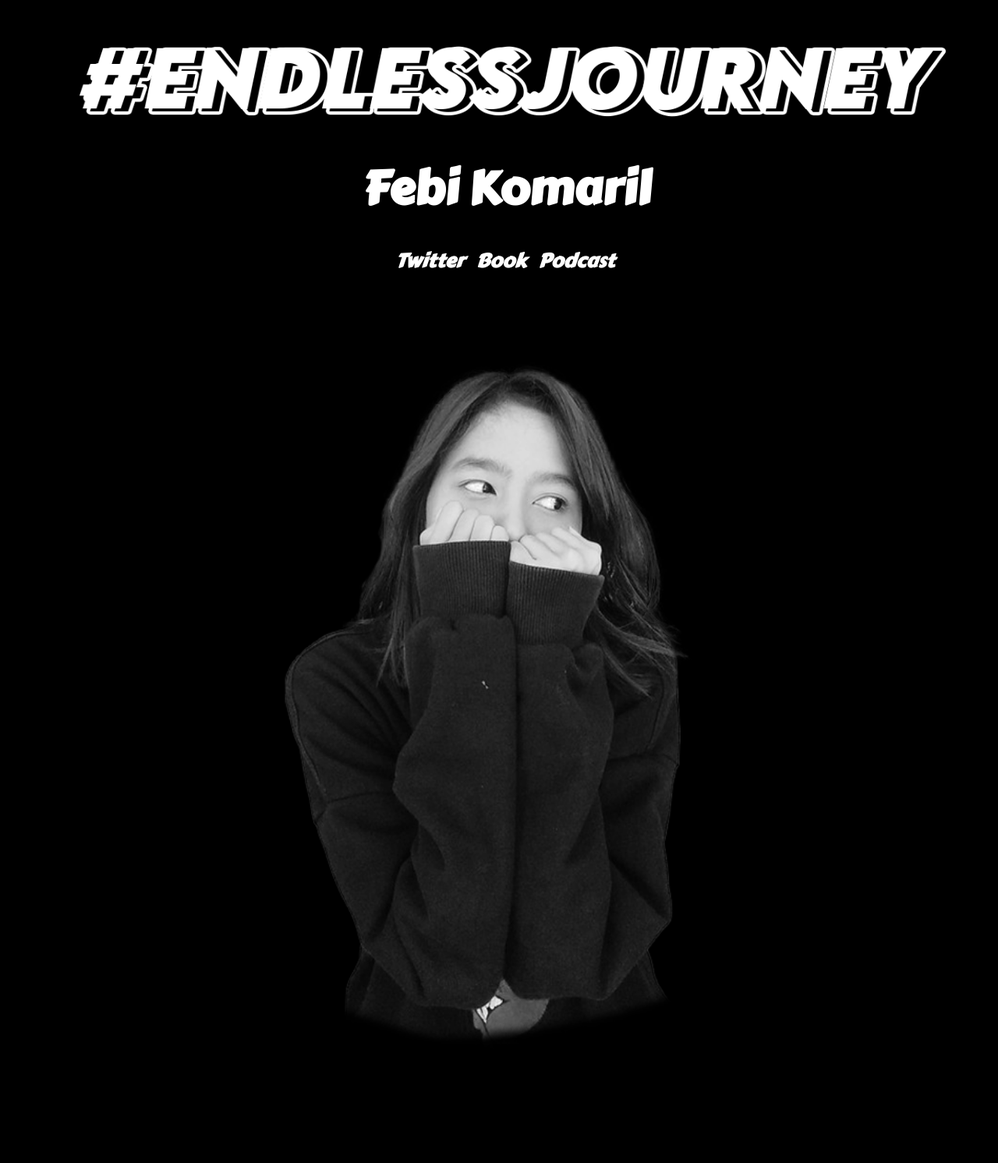
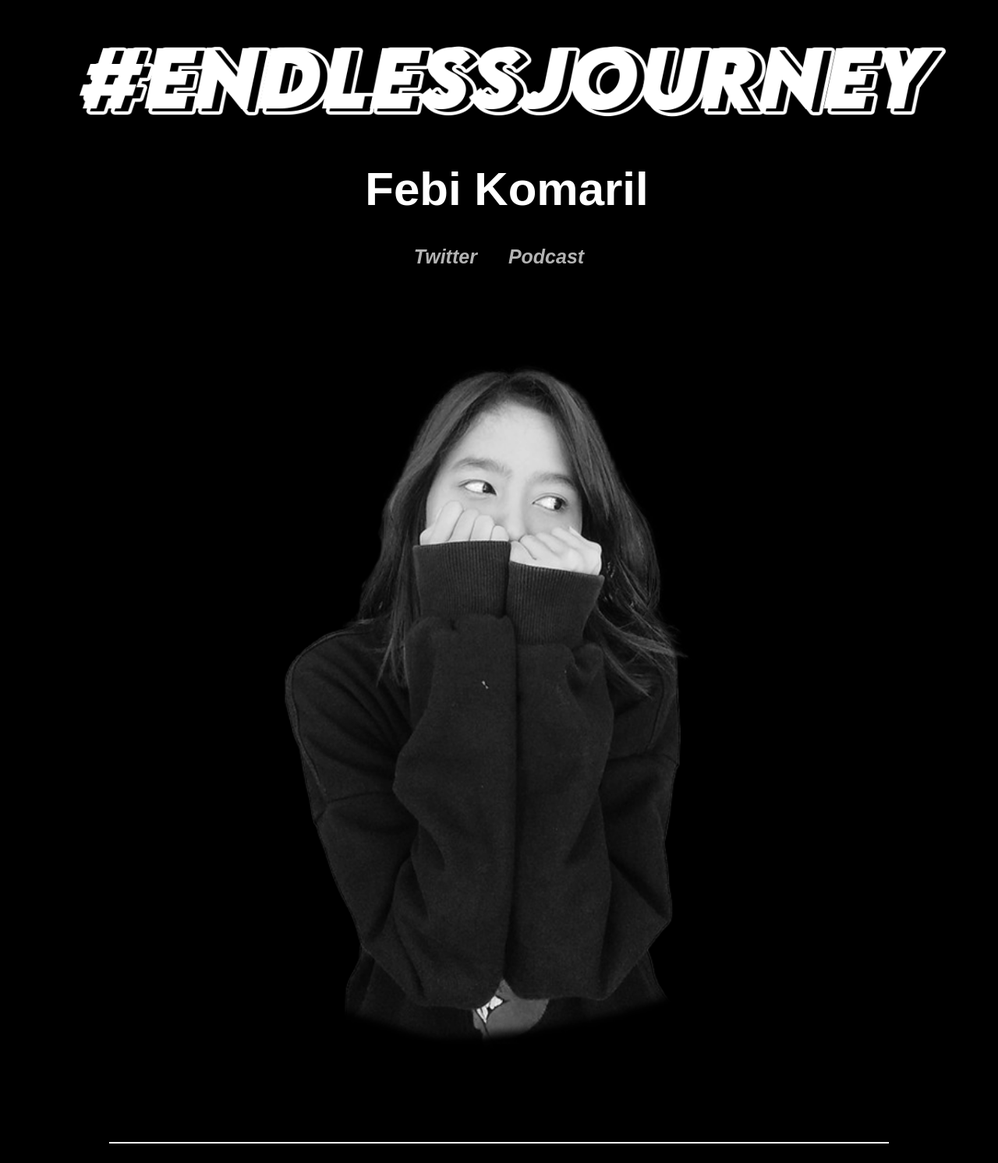
Before and after one commit to alifdoll/web-ultah, a PHP site: page / in a window 1280 px wide. Shown: the top 1492 px of the page at 78% size. Before the commit the page ends 1333 px from the top, so only its background shows below. Run offline with PHP 8.4, Linux system fonts and the light colour scheme; some libraries are stand-ins or nearby versions.

Commit message:
UPDATE RESPONSIVE

```diff
--- a/Source/IndexStyle.css
+++ b/Source/IndexStyle.css
@@ -1,7 +1,8 @@
 body {
     margin: 0px;
     background-color: black;
-    font-family: 'Carter One', cursive;
+    font-family:'Arial';
+    /*font-family: 'Carter One', cursive;*/
 }
 
 a {
@@ -15,9 +16,10 @@ a {
 }
 
 header {
-    height: 100px;
+    height: 1500px;
     width: 100%;
-    margin-bottom: 100px;
+    display: inline-flex;
+    z-index: 10;
 }
 
 header img {
@@ -37,7 +39,7 @@ header img {
     margin-bottom: 50px;
 }
 
-.social-media {
+.social-media  {
     height:100px;
     width: 100%;
     margin: 0 auto;
@@ -47,7 +49,7 @@ header img {
 }
 
 .logo {
-    padding-left: 15px;
+    padding: 0 20px;
 }
 
 .btn {
@@ -64,10 +66,71 @@ header img {
 .image-chara img {
     height: 1000px;
     width: 1000PX;
+    margin-bottom: 30px;
+    border-bottom: 2px solid white;
 }
 
 .social-media a{
     font-size: 25px;
     font-weight: bold;
     font-style: italic;
+    opacity: 0.7;
 }
+
+.social-media a:hover {
+    opacity: 1;
+    border-bottom: 2px solid white;
+}
+
+.top-wrapper {
+    height: 500px;
+    width: 100%;
+    margin-bottom: 100px;
+    background-color: black;
+}
+
+.top-wrapper video {
+    width: 100%;
+    opacity: 0.7;
+    position: absolute;
+}
+
+.btn-new {
+    display: inline-block;
+    color: white;
+    border-radius: 50px;
+    border: 3px solid white;
+    opacity: 0.7;
+}
+
+.top-wrappers a:hover {
+    opacity: 1;
+}
+.top-wrappers {
+    width: 200px;
+    display: flex;
+    margin: 0 auto;
+    padding-top: 400px;
+    justify-content: center;
+    position: relative;
+    font-size: 40px;
+}
+
+.hadiah {
+    padding: 10 50px;
+}
+
+footer {
+    height: 150px;
+    width: 100%;
+    margin-top: 200px;
+    margin-bottom: 50px;
+    text-align: center;
+    position: absolute;
+    color: white;
+    opacity: 0.8;
+}
+
+footer span {
+    color: red;
+}
--- a/index.php
+++ b/index.php
@@ -1,7 +1,7 @@
 <html>
     <head>
         <meta charset="utf-8">
-        <title>Journey</title>
+        <title>Endless Journey</title>
         <link rel="shortcut icon" type="image" href="Asset/icon.jpg">
         <link rel="stylesheet" href="Source/IndexStyle.css">
         <link rel="stylesheet" href="Source/ResponsiveIndex.css">
@@ -12,34 +12,38 @@
     <body>
         <header>
             <div class="container">
+                <div class="respo">
                     <img src="Asset/ej.png">
                 </div>
-        </header>
-        <main>
                 <div class="name-chara">
                     <h1>Febi Komaril</h1>
                 </div>
                 <div class="social-media">
-                <div class="logo plus">
-                    <a href="https://twitter.com/Febinetsui_ID/status/1354674289790787586?s=20" class="btn">Twitter</a>
-                </div>
-                <div class="logo plus">
-                    <a href="#" class="btn">Book</a>
+                    <div class="logo">
+                        <a href="https://twitter.com/Febinetsui_ID/status/1354674289790787586?s=20" class="btn" target="_blank">Twitter</a>
                     </div>
                     <div class="logo">
-                    <a href="#" class="btn">Podcast</a>
+                        <a href="https://open.spotify.com/episode/1AJ2LGHrJLnl8Dm3zu1TSv?si=4RfO_tYSS_aagVjq40HzMw" class="btn" target="_blank">Podcast</a>
                     </div>
                 </div>
                 <div class="image-chara">
                     <img src="Asset/Osinya Azriel.png">
                 </div>
+            </div>
+        </header>
         <div class="top-wrapper">
             <video autoplay loop muted>
                 <source src="Asset/kafebi_azriel.mp4" type="video/mp4">
             </video>
+            <div class="top-wrappers">
+                <a href="https://youtu.be/y8-Rm9IVjYA" class="btn-new hadiah" target="_blank">Hadiah</a>
             </div>
-        </main>
+        </div>
         <footer>
+            <div class="container">
+                <h1>ATIGA<span>.</span></h1>
+                <p>@2021 Powered by ATIGA Team</p>
+            </div>
         </footer>
     </body>
 </html>
```
Also changed, not shown: Source/ResponsiveIndex.css (+40 -0 lines). Lines whose indentation alone changed are shown as unchanged.
